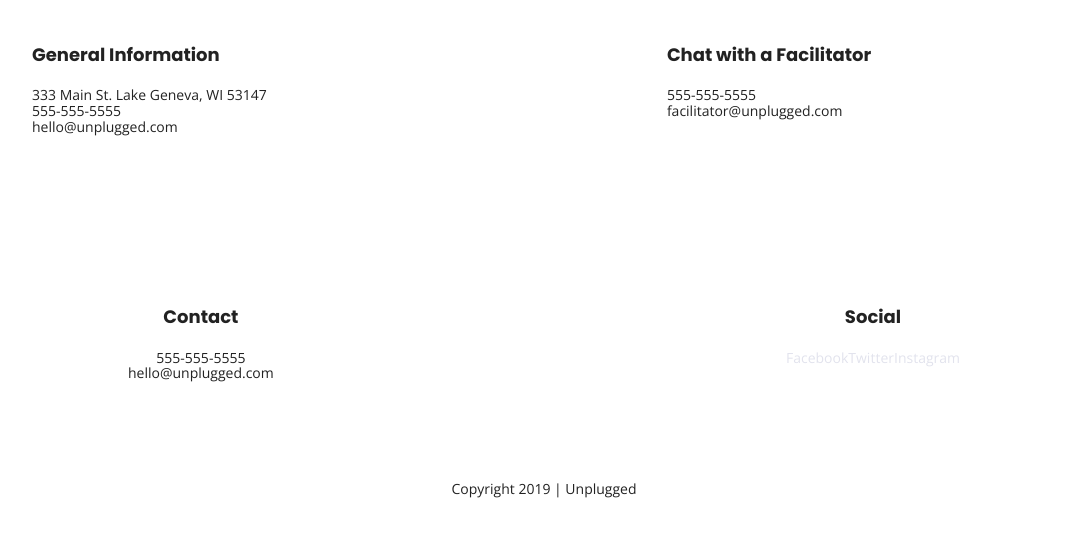
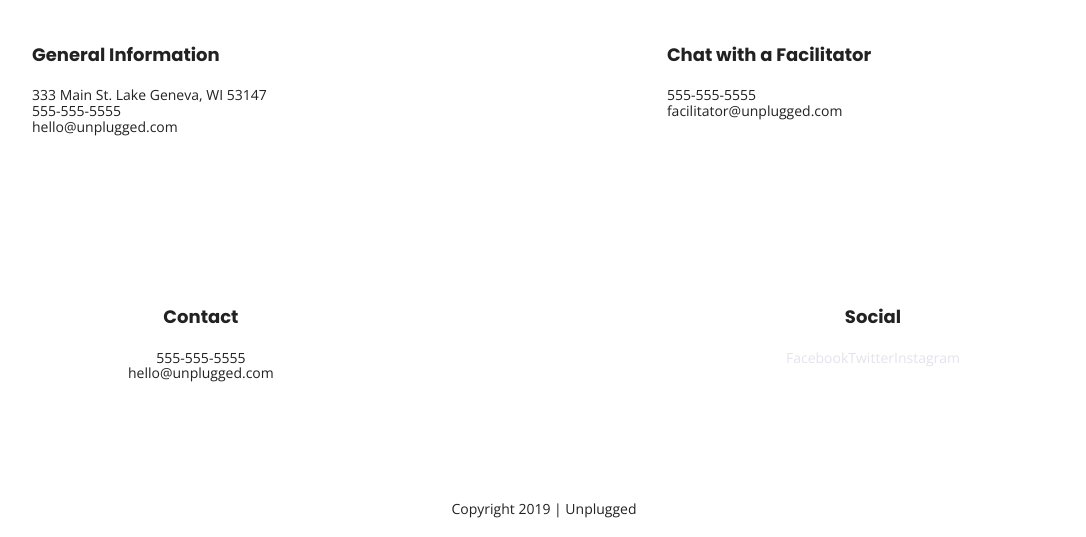
Before and after one commit to noellie-n/unplugged-retreat, a website: page about/index.html in a window 1280 px wide. Shown: the part 545-1082 px from the top of the page, without its empty margins (96-1182 px from the left). Before the commit the page ends 1043 px from the top, so only its background shows below. Drawn offline with nearby package versions, Linux system fonts and the light colour scheme.

Commit message:
Fixed copyright margins

```diff
--- a/about/index.html
+++ b/about/index.html
@@ -14,6 +14,7 @@
 
   <link rel="manifest" href="../site.webmanifest">
   <link rel="apple-touch-icon" href="../icon.png">
+  <!--- Google Fonts --->
   <link href="https://fonts.googleapis.com/css?family=Open+Sans:400,700|Poppins:500,700" rel="stylesheet">
   <!-- Place favicon.ico in the root directory -->
 
@@ -114,7 +115,7 @@
         </div>
       </div> <!-- footer content ends -->
     </div> <!-- footer content-wrapper ends -->
-    <div class="copywright">
+    <div class="copyright">
       <p>Copyright 2019 | Unplugged</p>
     </div>
   </footer>
```
Also changed, not shown: faq/index.html (+2 -1 lines).
